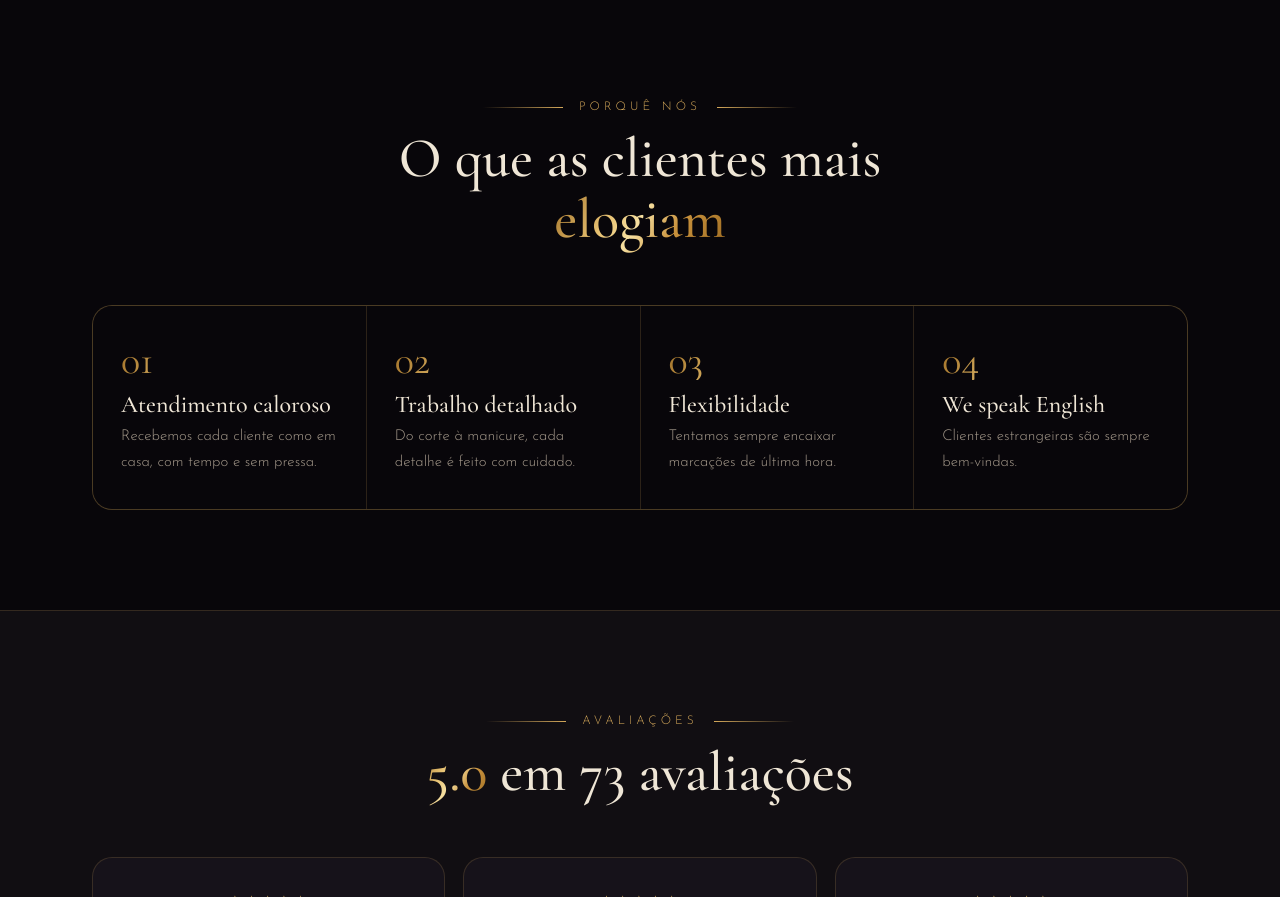
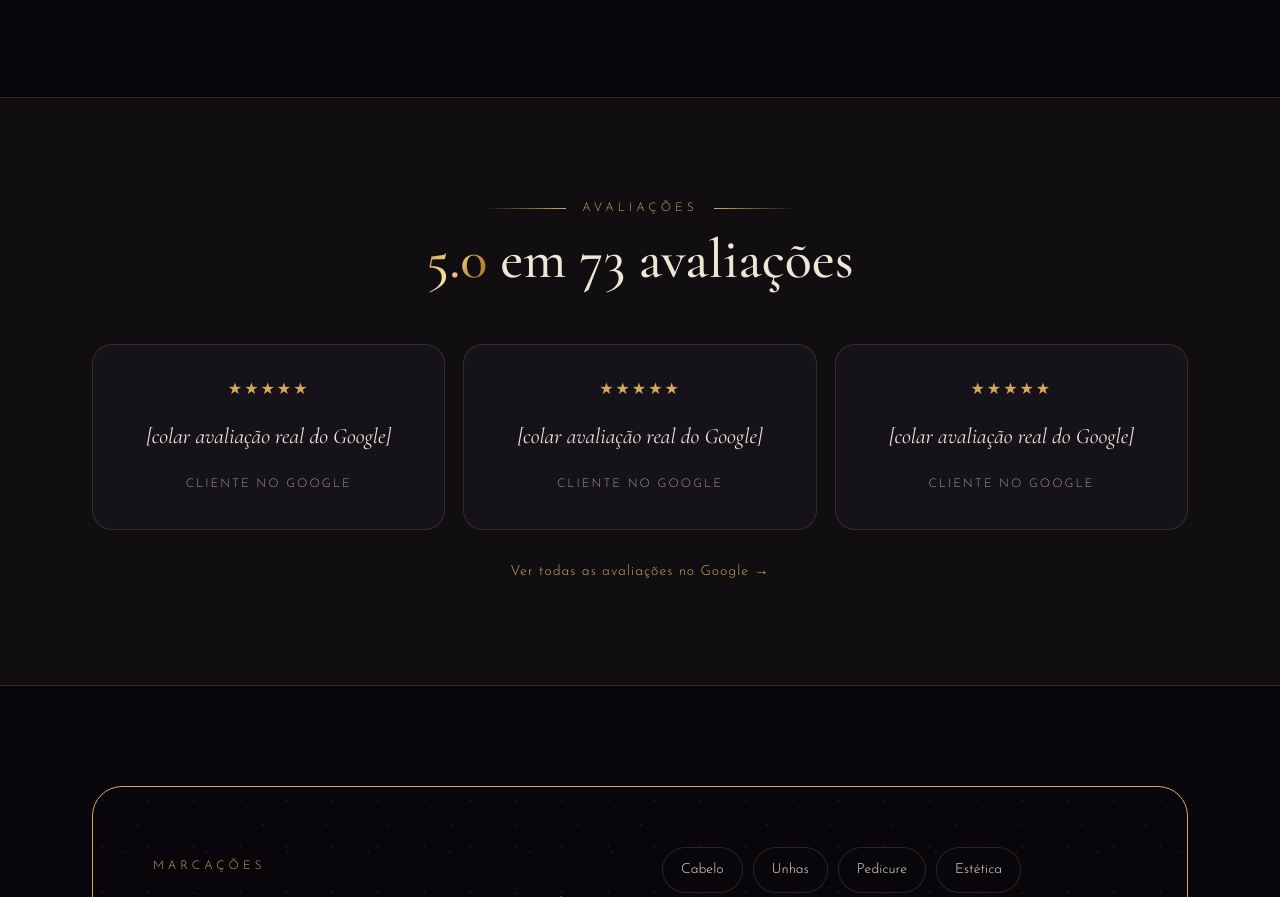
Before and after one commit to Ribeiro-MD/Cabelo, a plain HTML site: page index.html in a window 1280 px wide. Shown: the part 2225-3122 px from the top of the page. Drawn offline with nearby package versions, Linux system fonts and the light colour scheme.

Commit message:
Remove secção Porquê nós

```diff
--- a/index.html
+++ b/index.html
@@ -321,15 +321,6 @@
   </div>
 </section>
 
-<section style="padding-top:0">
-  <div class="wrap">
-    <div class="head">
-      <div class="divider"><span class="kicker" data-i18n="whyKicker"></span></div>
-      <h2 data-i18n-html="whyTitle"></h2>
-    </div>
-    <div class="why" id="whyGrid"></div>
-  </div>
-</section>
 
 <section class="alt">
   <div class="wrap">
@@ -417,13 +408,6 @@ const T = {
     teamKicker: "A equipa", teamTitle: 'By <span class="gold">Alda &amp; Co</span>',
     teamSub: "Uma equipa pequena, simpática e dedicada — e que fala inglês.",
     team: [["Alda", "Proprietária · Cabeleireira"], ["Amanda", "Técnica de unhas"], ["Tânia", "Estética"]],
-    whyKicker: "Porquê nós", whyTitle: 'O que as clientes mais <span class="gold">elogiam</span>',
-    why: [
-      ["Atendimento caloroso", "Recebemos cada cliente como em casa, com tempo e sem pressa."],
-      ["Trabalho detalhado", "Do corte à manicure, cada detalhe é feito com cuidado."],
-      ["Flexibilidade", "Tentamos sempre encaixar marcações de última hora."],
-      ["We speak English", "Clientes estrangeiras são sempre bem-vindas."]
-    ],
     reviewsKicker: "Avaliações", reviewsTitle: '<span class="gold">5.0</span> em 73 avaliações',
     client: "Cliente no Google", allReviews: "Ver todas as avaliações no Google →",
     bookKicker: "Marcações", bookTitle: 'Marque em <span class="gold">segundos</span>',
@@ -454,13 +438,6 @@ const T = {
     teamKicker: "The team", teamTitle: 'By <span class="gold">Alda &amp; Co</span>',
     teamSub: "A small, friendly, dedicated team — and we speak English.",
     team: [["Alda", "Owner · Hairstylist"], ["Amanda", "Nail technician"], ["Tânia", "Beauty therapist"]],
-    whyKicker: "Why us", whyTitle: 'What our clients <span class="gold">love</span>',
-    why: [
-      ["Warm welcome", "We treat every client like family, taking our time with no rush."],
-      ["Detailed work", "From haircut to manicure, every detail is done with care."],
-      ["Flexibility", "We always try to fit in last-minute bookings."],
-      ["We speak English", "International clients are always welcome."]
-    ],
     reviewsKicker: "Reviews", reviewsTitle: '<span class="gold">5.0</span> from 73 reviews',
     client: "Google review", allReviews: "See all reviews on Google →",
     bookKicker: "Bookings", bookTitle: 'Book in <span class="gold">seconds</span>',
@@ -540,8 +517,6 @@ function render() {
   document.getElementById("teamGrid").innerHTML = t.team.map(([name, role]) => `
     <div class="member"><div class="av"><div>${name[0]}</div></div><h3>${name}</h3><p>${role}</p></div>`).join("");
 
-  document.getElementById("whyGrid").innerHTML = t.why.map(([h, p], i) =>
-    `<div><div class="n gold">0${i + 1}</div><h3>${h}</h3><p>${p}</p></div>`).join("");
 
   document.getElementById("chips").innerHTML = t.chips.map((c, i) =>
     `<button type="button" class="chip${chosen.has(i) ? " on" : ""}" data-i="${i}" aria-pressed="${chosen.has(i)}">${c}</button>`).join("");
```
